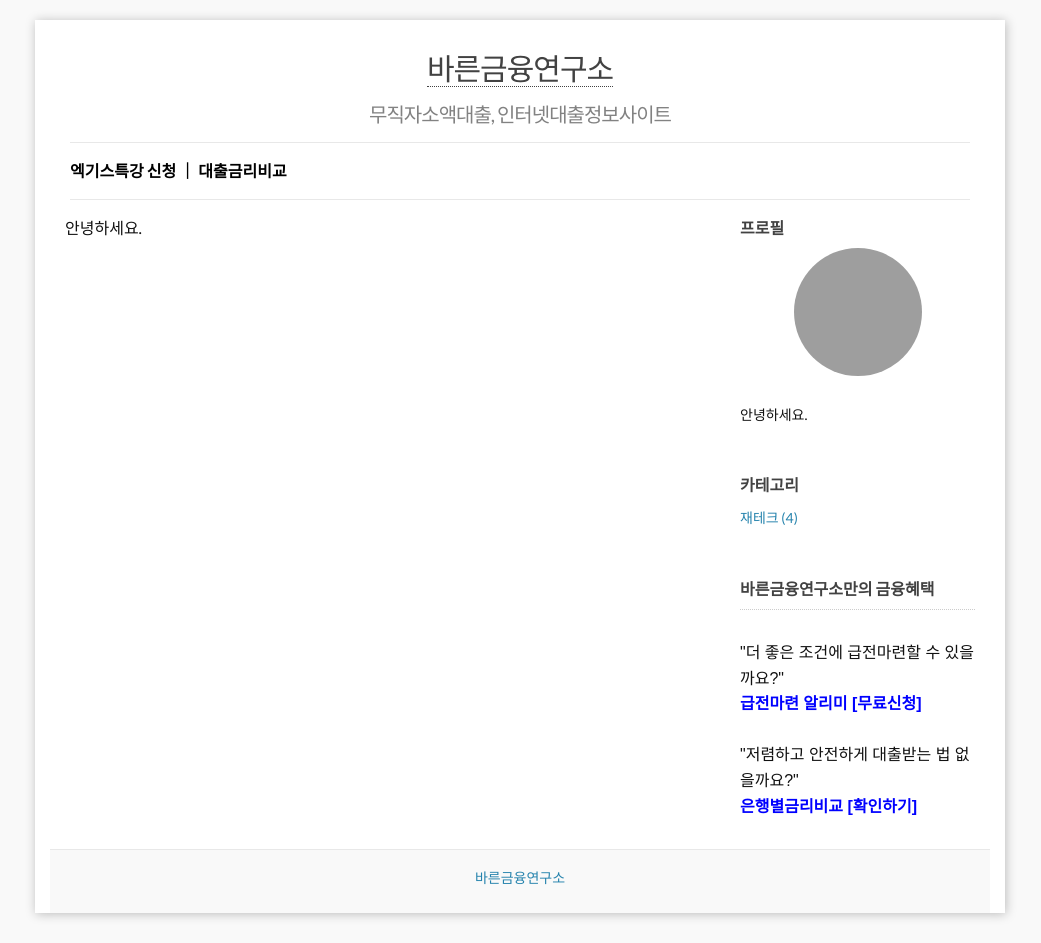
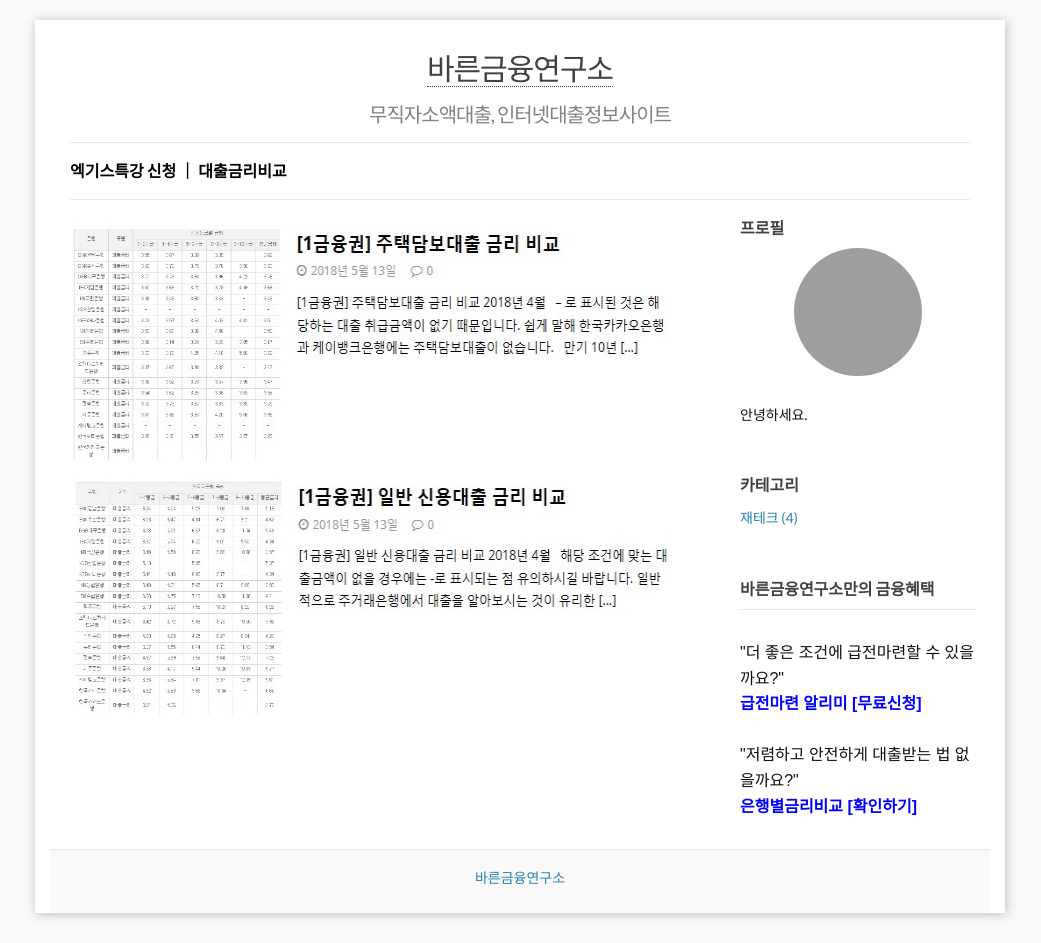
Before and after one commit to leevra/finance, a Jekyll site: the page built from index.html, in a window 1280 px wide. Shown: the whole page, without its empty margins (120-1161 px from the left). Built offline with Jekyll 4.4.1, drawn with Linux system fonts in a browser that asks for light colours; the list of posts is cut into pages by our own code; grey boxes are pictures that could not be loaded.

Commit message:
VersionActivity

```diff
--- a/index.html
+++ b/index.html
@@ -2,9 +2,4 @@
 layout: default
 ---
 
-<div class="home">
-
-안녕하세요.
-
-
-</div>
+<a href="https://finance.leeseungju.com/1%EA%B8%88%EC%9C%B5%EA%B6%8C-%EC%A3%BC%ED%83%9D%EB%8B%B4%EB%B3%B4%EB%8C%80%EC%B6%9C-%EA%B8%88%EB%A6%AC-%EB%B9%84%EA%B5%90-2018%EB%85%84-4%EC%9B%94"><img class="alignnone size-mhmagazinelitecontent wp-image-499" src="/images/1loan.jpg" alt="" width="100%" height="255" /></a> <a href="https://finance.leeseungju.com/1%ea%b8%88%ec%9c%b5%ea%b6%8c-%ec%9d%bc%eb%b0%98-%ec%8b%a0%ec%9a%a9%eb%8c%80%ec%b6%9c-%ea%b8%88%eb%a6%ac-%eb%b9%84%ea%b5%90-2018%eb%85%84-4%ec%9b%94"><img class="alignnone size-full wp-image-500" src="/images/2loan.jpg" alt="" width="100%" height="255" /></a>
```
